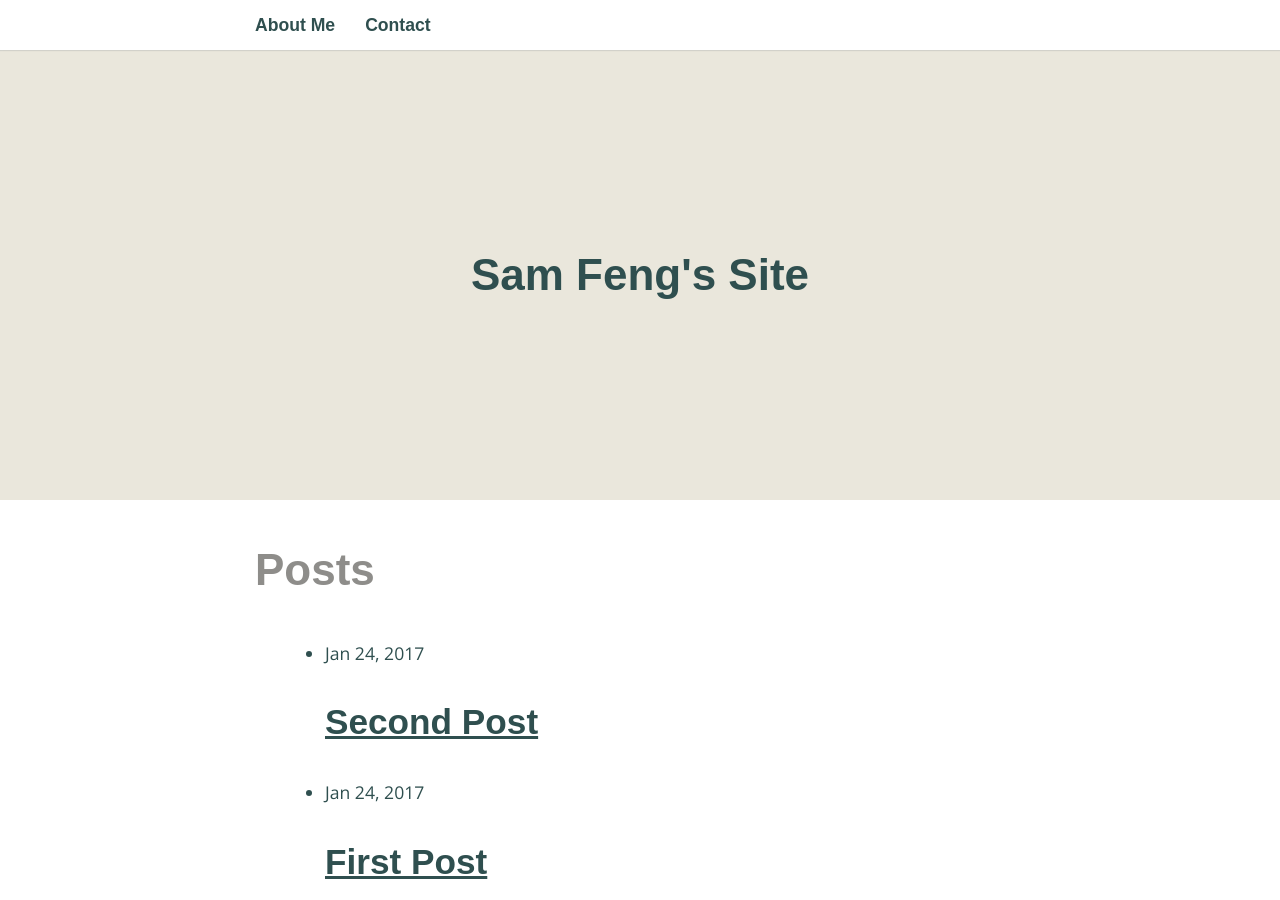
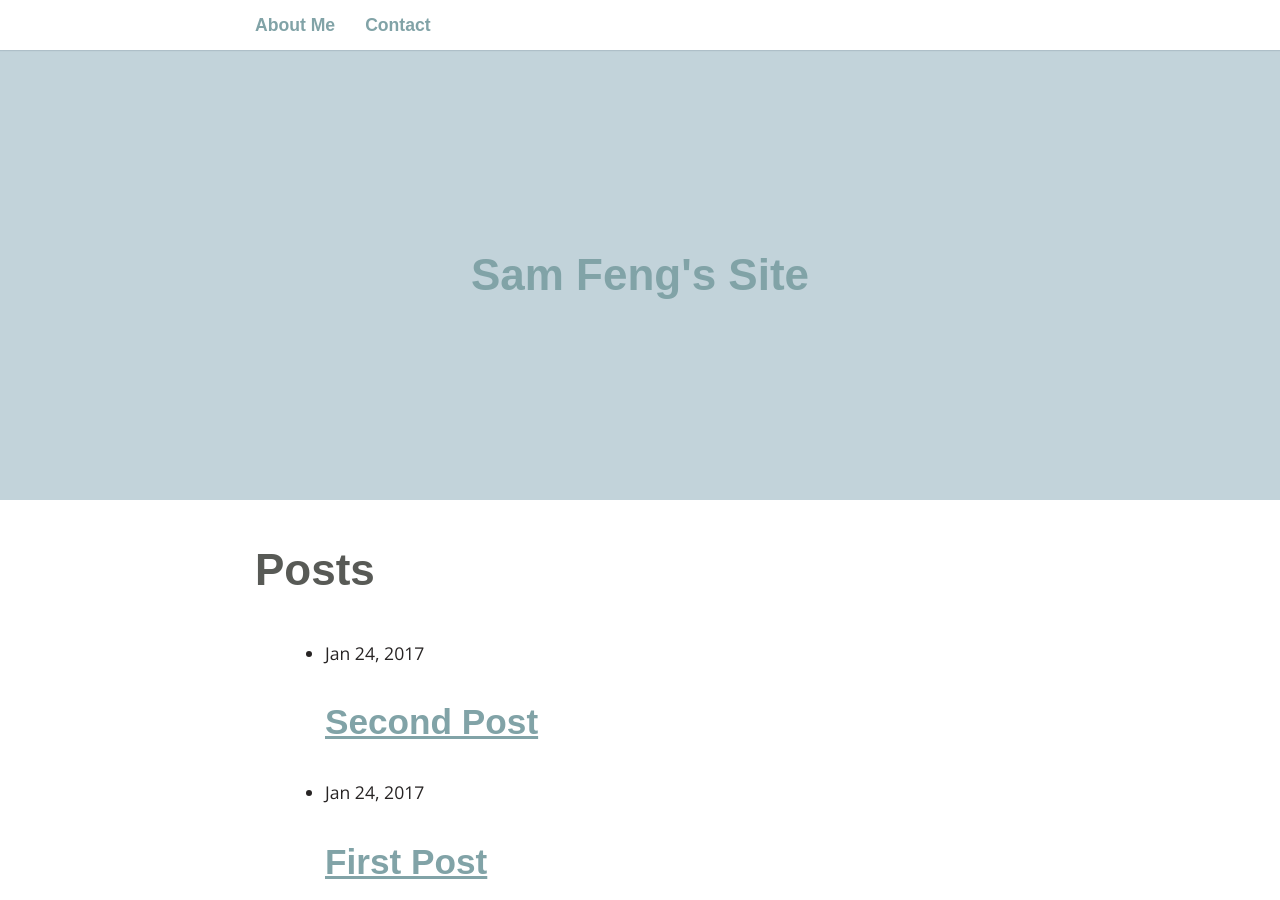
Before and after one commit to samfeng279/samfeng279.github.io, a Jekyll site: the page built from index.html, in a window 1280 px wide and 900 px high. Built offline with Jekyll 4.4.1, drawn with Linux system fonts in a browser that asks for light colours; some web fonts are replaced.

Commit message:
Update _base.scss

```diff
--- a/_sass/_base.scss
+++ b/_sass/_base.scss
@@ -1,13 +1,13 @@
 $content-width: 800px;
-$main: #e85a4f;
+$main: #585a56;
 $font-style: 'Open Sans', sans-serif;
-$font-color: #2F4F4F;
-$link-color: #2F4F4F;
-$link-hover-color: #08708a;
+$font-color: #272424;
+$link-color: #81a3a7;
+$link-hover-color: #81a3a7;
 $heading-font: 'Muli', sans-serif;
-$heading-font-color: #8e8d8a;
+$heading-font-color: #585a56;
 $light: #E7EDF4;
-$header: #eae7dc;
+$header: #c2d3da;
 
 *,
 *::before,
```
